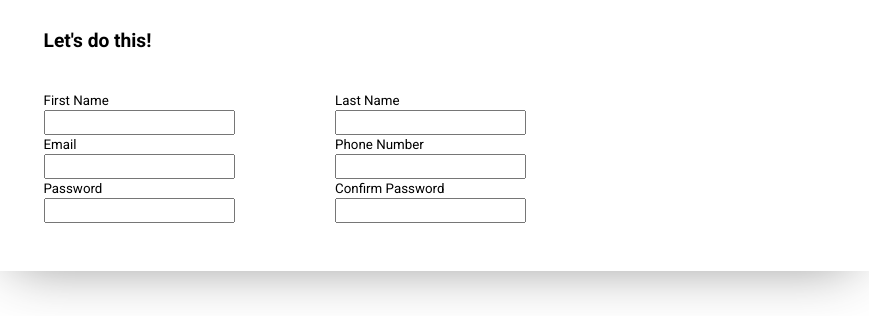
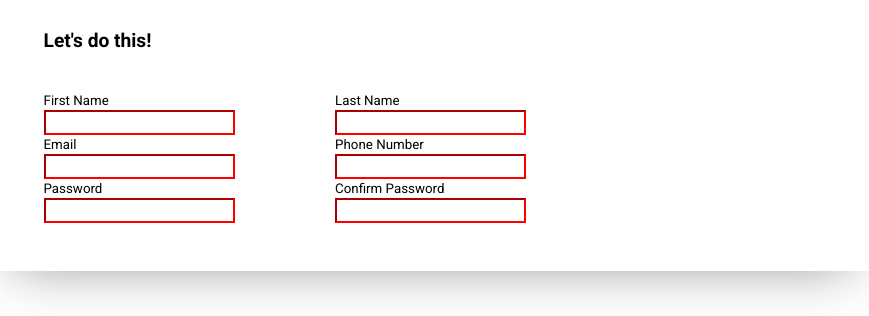
Before and after one commit to kylelbs/Sign-up-Form, a plain HTML site: page index.html in a window 1280 px wide. Shown: the part 313-629 px from the top of the page, 411-1280 px from the left. Drawn offline with Linux system fonts and the light colour scheme.

Commit message:
added base validation form and base validation styling (border color when focus, valid and invalid)

```diff
--- a/index.html
+++ b/index.html
@@ -27,30 +27,33 @@
                 </div>
                 <div class="form-box">
                     <p class="action-sentence">Let's do this!</p>
-                    <form class="form" id="form" action="" method="post">
+                    <form class="form" id="form" action="http://httpbin.org/post" method="post">
                         <div class="form-entry">
                             <label for="first_name">First Name</label>
-                            <input type="text" id="first_name" name="first_name">
+                            <input type="text" id="first_name" name="first_name" minlength="2" required>
                         </div>
                         <div class="form-entry">
                             <label for="last_name">Last Name</label>
-                            <input type="text" id="last_name" name="last_name">
+                            <input type="text" id="last_name" name="last_name" minlength="2" required>
                         </div>
                         <div class="form-entry">
                             <label for="email">Email</label>
-                            <input type="email" id="email" name="email">
+                            <input type="email" id="email" name="email" required>
                         </div>
                         <div class="form-entry">
                             <label for="phoneNumber">Phone Number</label>
-                            <input type="tel" id="phoneNumber" name="phoneNumber">
+                            <input type="tel" id="phoneNumber" name="phoneNumber"
+                                pattern="^(?:(?:\+|00)33|0)\s*[1-9](?:[\s.-]*\d{2}){4}$"
+                                title="Please enter a valid french phone number, example: 0612131415 or +33678787878"
+                                required>
                         </div>
                         <div class="form-entry">
                             <label for="password">Password</label>
-                            <input type="password" id="password" name="password">
+                            <input type="password" id="password" name="password" minlength="8" required>
                         </div>
                         <div class="form-entry">
                             <label for="confirmPassword">Confirm Password</label>
-                            <input type="password" id="confirmPassword" name="confirmPassword">
+                            <input type="password" id="confirmPassword" name="confirmPassword" required>
                         </div>
                     </form>
                 </div>
--- a/styles.css
+++ b/styles.css
@@ -96,3 +96,22 @@ body {
 	position:relative;
 	top:1px;
 }
+
+input {
+    outline: none;
+    -webkit-transition: 0.5s;
+    transition: 0.5s;
+}
+
+input:invalid {
+  border-color: red;
+}
+
+input:valid {
+  border-color: green;
+}
+
+input:focus {
+    border-color: blue;
+    border-radius: 5px;
+}
```
